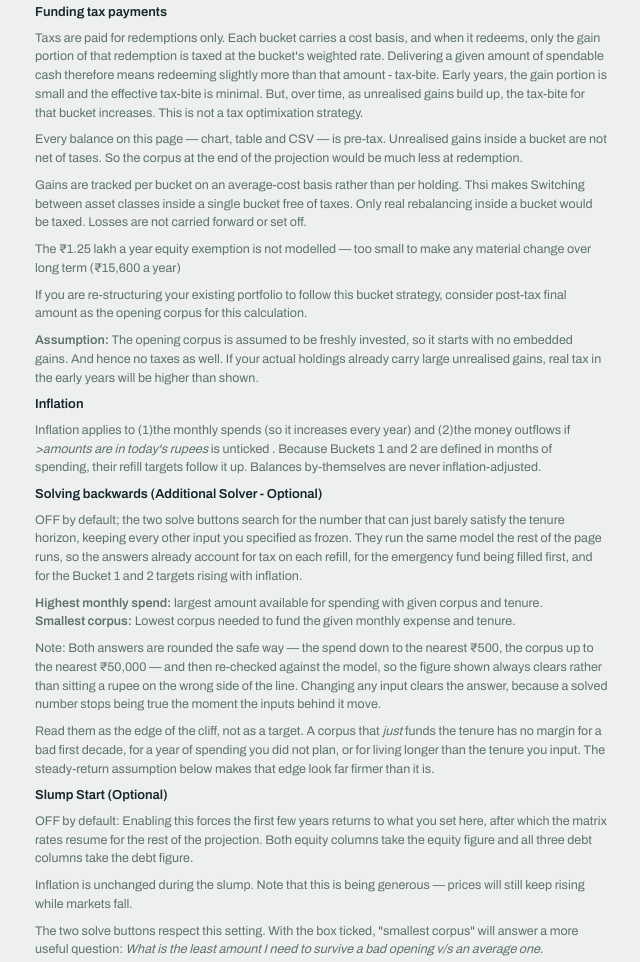
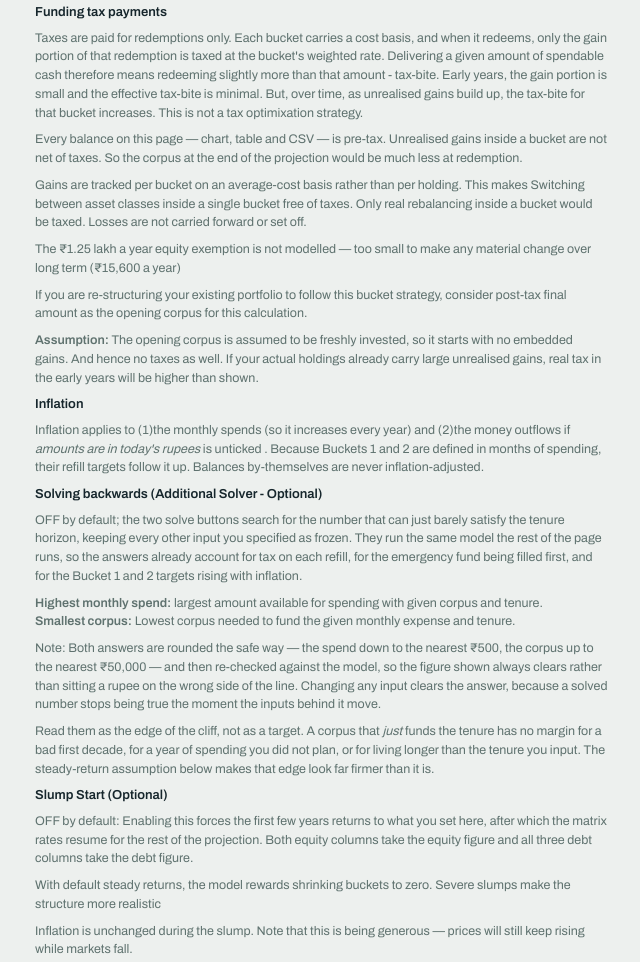
Before and after one commit to puneetg1234/3BucketBurndown, a plain HTML site: page index.html in a window 1280 px wide. Shown: the part 2019-2981 px from the top of the page, without its empty margins (411-1051 px from the left). Drawn offline with Linux system fonts and the light colour scheme.

Commit message:
typo corrections

```diff
--- a/index.html
+++ b/index.html
@@ -325,7 +325,7 @@ table.flows tbody tr:last-child td{padding-bottom:2px}
 
         <fieldset id="stressBox" class="off">
           <legend>Slump Start (Optional)</legend>
-          <p class="hint">Select this if your current market returns are lower(or heigher) than expected long term projected market returns.</p>
+          <p class="hint">Select this if your current market returns are lower(or higher) than expected long term projected market returns.</p>
           <label class="stress-toggle">
             <input type="checkbox" id="stressOn">
             <span>Open with a slump<span class="sub">Overrides the returns above for the first few years only, then resets them back to the projected values. OFF by default.</span></span>
@@ -365,7 +365,7 @@ table.flows tbody tr:last-child td{padding-bottom:2px}
           </div>
           <label class="checkrow">
             <input type="checkbox" id="flowsReal" checked disabled>
-            <span><b style="color:var(--ink)">Amounts are in today's rupees</b><br>Each amount is grows by the inflation rate before it is applied, similar to how monthly spend inflates. Uncheck to enter the actual rupee figure for that year.</span>
+            <span><b style="color:var(--ink)">Amounts are in today's rupees</b><br>Each amount grows by the inflation rate before it is applied, similar to how monthly spend inflates. Uncheck to enter the actual rupee figure for that year.</span>
           </label>
           <p class="stress-echo" id="flowEcho"></p>
         </fieldset>
@@ -420,33 +420,34 @@ table.flows tbody tr:last-child td{padding-bottom:2px}
       <footer>
         <h3>Important Notes</h3>
 
-		<h4>What happens each year</h4>
+    <h4>What happens each year</h4>
         <p>Monthly expenses are funded by redemptions from Bucket&nbsp;1. All four buckets then compound monthly at their respective weighted gross return. At the year end Bucket&nbsp;2 refills Bucket&nbsp;1 back to its target by redemptions of it's own holdings. Bucket&nbsp;3 then refills Bucket&nbsp;2 back up to its own target.</p>
         <p>So each year opens fully funded for the year ahead. If Bucket&nbsp;2 cannot cover the Bucket&nbsp;1 refill on its own, Bucket&nbsp;3 backstops it. Nothing refills Bucket&nbsp;3. A corpus that cannot cover every opening bucket size would leave the later buckets short.</p>
         <p>The emergency fund is funded once at the start(even <i>before</i> Buckets&nbsp;1 and&nbsp;2 are filled) and is never redeemed. It compounds at its own weighted return. And because it is sealed, a bigger emergency fund shortens how long total spendable amount lasts. E.g: on the default plan, going from no fund to 24 months of one costs about two years of runway. "Total Corpus" figure includes Emergency fund.</p>
         <p>In case, if Bucket&nbsp;1 empties mid-year, the shortfall is pulled early from Bucket&nbsp;2 and then Bucket&nbsp;3; never from the emergency fund.</p>
-        <p><b>Assumption:</b> Returns are assumed to be steady every year; real markets do not provide steady returns. See <i>Slump Start</i>below.</p>
+        <p><b>Assumption:</b> Returns are assumed to be steady every year; real markets do not provide steady returns. See <i>Slump Start</i> below.</p>
 
     <h4>Funding tax payments</h4>
-        <p>Taxs are paid for redemptions only. Each bucket carries a cost basis, and when it redeems, only the gain portion of that redemption is taxed at the bucket's weighted rate. Delivering a given amount of spendable cash therefore means redeeming slightly more than that amount - tax-bite. Early years, the gain portion is small and the effective tax-bite is minimal. But, over time, as unrealised gains build up, the tax-bite for that bucket increases. This is not a tax optimixation strategy.</p>
-        <p>Every balance on this page — chart, table and CSV — is pre-tax. Unrealised gains inside a bucket are not net of tases. So the corpus at the end of the projection would be much less at redemption.</p>
-        <p>Gains are tracked per bucket on an average-cost basis rather than per holding. Thsi makes Switching between asset classes inside a single bucket free of taxes. Only real rebalancing inside a bucket would be taxed. Losses are not carried forward or set off.</p>
+        <p>Taxes are paid for redemptions only. Each bucket carries a cost basis, and when it redeems, only the gain portion of that redemption is taxed at the bucket's weighted rate. Delivering a given amount of spendable cash therefore means redeeming slightly more than that amount - tax-bite. Early years, the gain portion is small and the effective tax-bite is minimal. But, over time, as unrealised gains build up, the tax-bite for that bucket increases. This is not a tax optimixation strategy.</p>
+        <p>Every balance on this page — chart, table and CSV — is pre-tax. Unrealised gains inside a bucket are not net of taxes. So the corpus at the end of the projection would be much less at redemption.</p>
+        <p>Gains are tracked per bucket on an average-cost basis rather than per holding. This makes Switching between asset classes inside a single bucket free of taxes. Only real rebalancing inside a bucket would be taxed. Losses are not carried forward or set off.</p>
         <p>The ₹1.25 lakh a year equity exemption is not modelled — too small to make any material change over long term (₹15,600 a year)</p>
         <p>If you are re-structuring your existing portfolio to follow this bucket strategy, consider post-tax final amount as the opening corpus for this calculation.</p>
         <p><b>Assumption:</b> The opening corpus is assumed to be freshly invested, so it starts with no embedded gains. And hence no taxes as well. If your actual holdings already carry large unrealised gains, real tax in the early years will be higher than shown. </p>
 
 
     <h4>Inflation</h4>
-        <p>Inflation applies to (1)the monthly spends (so it increases every year) and (2)the money outflows if <i>>amounts are in today's rupees</i> is unticked . Because Buckets&nbsp;1 and&nbsp;2 are defined in months of spending, their refill targets follow it up. Balances by-themselves are never inflation-adjusted.</p>
+        <p>Inflation applies to (1)the monthly spends (so it increases every year) and (2)the money outflows if <i>amounts are in today's rupees</i> is unticked . Because Buckets&nbsp;1 and&nbsp;2 are defined in months of spending, their refill targets follow it up. Balances by-themselves are never inflation-adjusted.</p>
 
-		<h4>Solving backwards (Additional Solver - Optional)</h4>
+    <h4>Solving backwards (Additional Solver - Optional)</h4>
         <p>OFF by default; the two solve buttons search for the number that can just barely satisfy the tenure horizon, keeping every other input you specified as frozen. They run the same model the rest of the page runs, so the answers already account for tax on each refill, for the emergency fund being filled first, and for the Bucket&nbsp;1 and&nbsp;2 targets rising with inflation.</p>
-		    <p><b>Highest monthly spend:</b> largest amount available for spending with given corpus and tenure.<br><b>Smallest corpus:</b> Lowest corpus needed to fund the given monthly expense and tenure.</p>
-		    <p>Note: Both answers are rounded the safe way — the spend down to the nearest ₹500, the corpus up to the nearest ₹50,000 — and then re-checked against the model, so the figure shown always clears rather than sitting a rupee on the wrong side of the line. Changing any input clears the answer, because a solved number stops being true the moment the inputs behind it move.</p>
+		<p><b>Highest monthly spend:</b> largest amount available for spending with given corpus and tenure.<br><b>Smallest corpus:</b> Lowest corpus needed to fund the given monthly expense and tenure.</p>
+		<p>Note: Both answers are rounded the safe way — the spend down to the nearest ₹500, the corpus up to the nearest ₹50,000 — and then re-checked against the model, so the figure shown always clears rather than sitting a rupee on the wrong side of the line. Changing any input clears the answer, because a solved number stops being true the moment the inputs behind it move.</p>
         <p>Read them as the edge of the cliff, not as a target. A corpus that <i>just</i> funds the tenure has no margin for a bad first decade, for a year of spending you did not plan, or for living longer than the tenure you input. The steady-return assumption below makes that edge look far firmer than it is.</p>
 
     <h4>Slump Start (Optional)</h4>
         <p>OFF by default: Enabling this forces the first few years returns to what you set here, after which the matrix rates resume for the rest of the projection. Both equity columns take the equity figure and all three debt columns take the debt figure.</p>
+		<p>With default steady returns, the model rewards shrinking buckets to zero. Severe slumps make the structure more realistic</p>
         <p>Inflation is unchanged during the slump. Note that this is being generous — prices will still keep rising while markets fall.</p>
         <p>The two solve buttons respect this setting. With the box ticked, "smallest corpus" will answer a more useful question: <i>What is the least amount I need to survive a bad opening v/s an average one.</i></p>
 
@@ -455,7 +456,7 @@ table.flows tbody tr:last-child td{padding-bottom:2px}
         <p><b>Money inflow</b> lands in Bucket&nbsp;3 with a fresh cost basis, because it is not needed this month and Bucket&nbsp;3 is where unallocated corpus already sits. <b>Money outflow</b> is redeemed in the same order as spending; Bucket&nbsp;1 first, then&nbsp;2, then&nbsp;3. Pays capital gains tax like any other redemption. A ten lakh outflow therefore costs more than ten lakhs, and the gap widens as unrealised gains build up. </p>
         <p>With <i>amounts are in today's rupees</i> ticked, each figure grows as per inflation rate before being applied, similar to monthly spend. E.g. a car entered as Rs. 15,00,000 in year&nbsp;10 is the cost of that car in today, Rather than the rupee figure you would actually spent in future. Untick it to enter the literal amount for that year. This would be the right setting for a fixed inflow like pension which does not increase with inflation.</p>
         <p>In case an outflow cannot be funded, it counts against the year exactly as unfunded spending does and the projection stops there.</p>
-        <p>Also, both the solve buttons take the flows into account. In this case, "smallest corpus" answers a sharper question: <i>What is the least amount I need, given the property sale I am expecting in 'x' years, OR the wedding you I need to pay for?</i>.</p>
+        <p>Also, both the solve buttons take the flows into account. In this case, "smallest corpus" answers a sharper question: <i>What is the least amount I need, given the property sale I am expecting in 'x' years, OR the wedding I need to pay for?</i>.</p>
 
         <p style="margin-top:14px"><b>It's merely a planning template, no advice provided.</b><br></p>
 		<p style="margin-top:14px">Send feedback and comments to <a href="mailto:puneetg123@yahoo.com">puneetg123@yahoo.com</a></p>
@@ -1025,7 +1026,7 @@ function run(){
   lastRun = { s, res, view };
   renderVerdict(res, s, view);
   if (s.stress){
-    $("#verdictNote").textContent += ` Bad start is on: ${s.stress.eq}% equity and ${s.stress.debt}% debt`
+    $("#verdictNote").textContent += ` slump start is on: ${s.stress.eq}% equity and ${s.stress.debt}% debt`
       + ` for year${s.stress.years > 1 ? "s 1\u2013" + s.stress.years : " 1"}, then the rates in the matrix resume.`;
   }
   if (s.flows){
```
